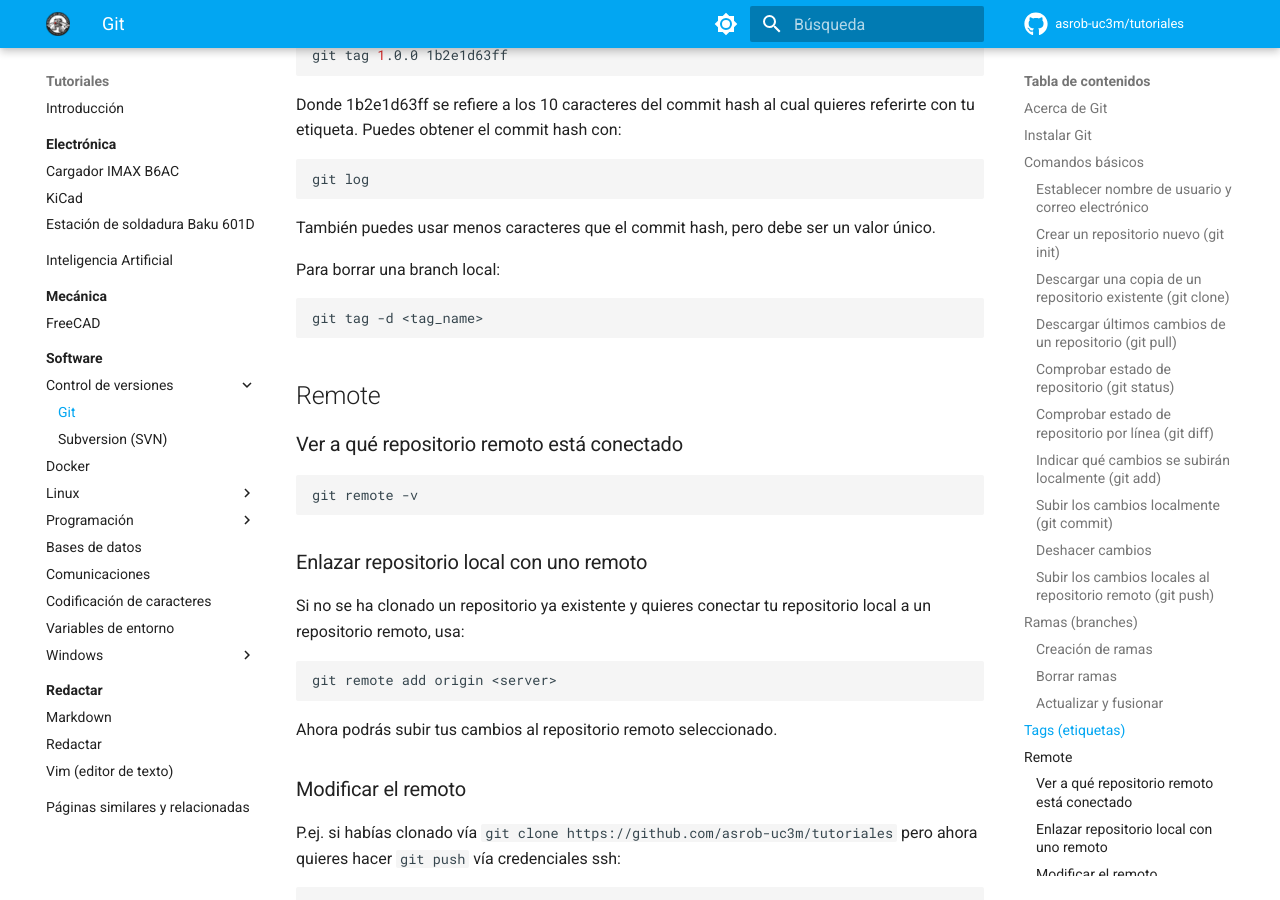
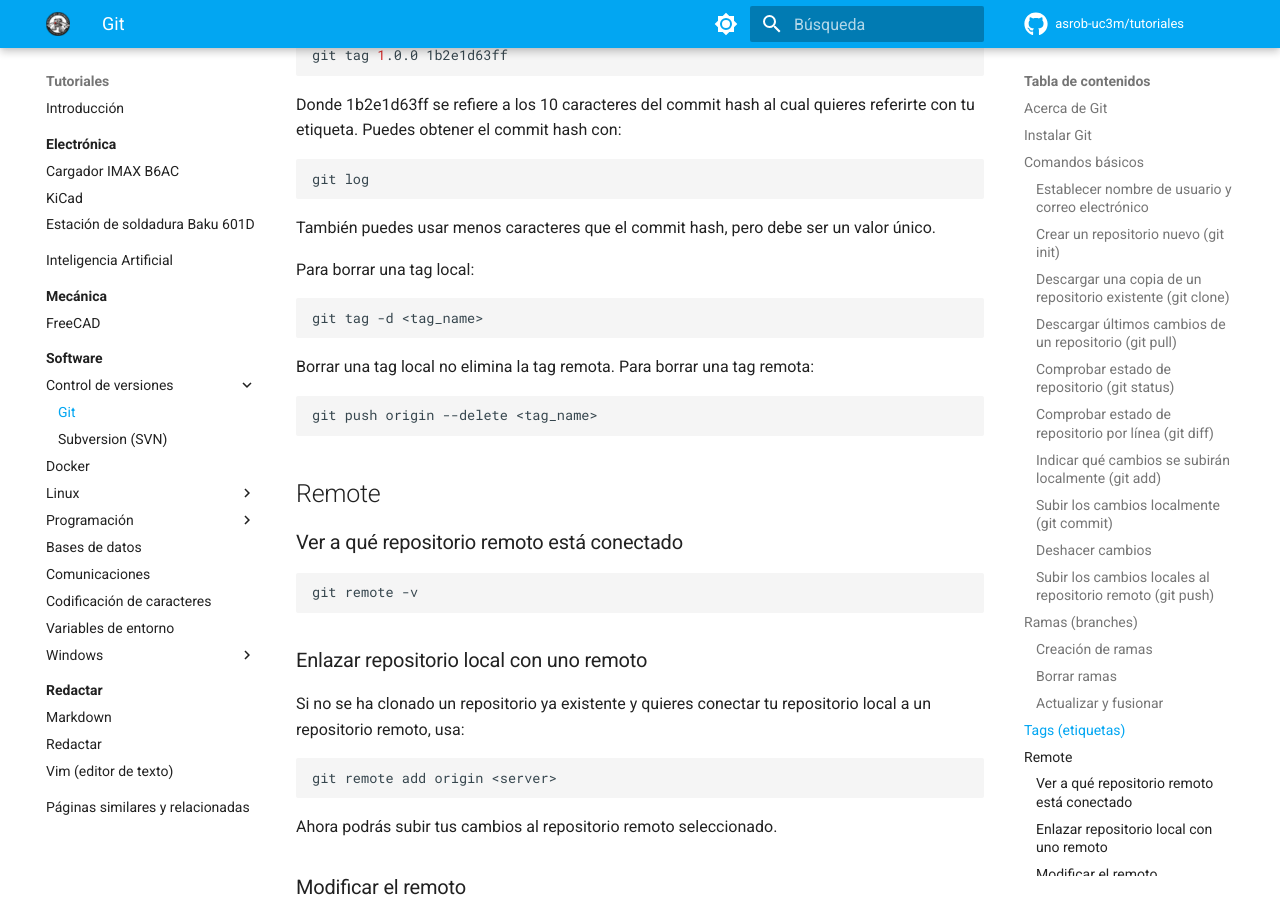
Before and after one commit to asrob-uc3m/tutoriales, an MkDocs documentation site: the page built from docs/software/version-control/git.md, in a window 1280 px wide and 900 px high, scrolled down 5384 px. Built offline with MkDocs 1.6.1 and Material for MkDocs 9.7.7, drawn with Linux system fonts in a browser that asks for light colours; comment, search, counter and statistics services are not loaded.

Commit message:
git: tags

````diff
--- a/docs/software/version-control/git.md
+++ b/docs/software/version-control/git.md
@@ -244,10 +244,16 @@ git log
 
 También puedes usar menos caracteres que el commit hash, pero debe ser un valor único.
 
-Para borrar una branch local:
+Para borrar una tag local:
 
 ```bash
 git tag -d <tag_name>
+```
+
+Borrar una tag local no elimina la tag remota. Para borrar una tag remota:
+
+```bash
+git push origin --delete <tag_name>
 ```
 
 ## Remote
````
